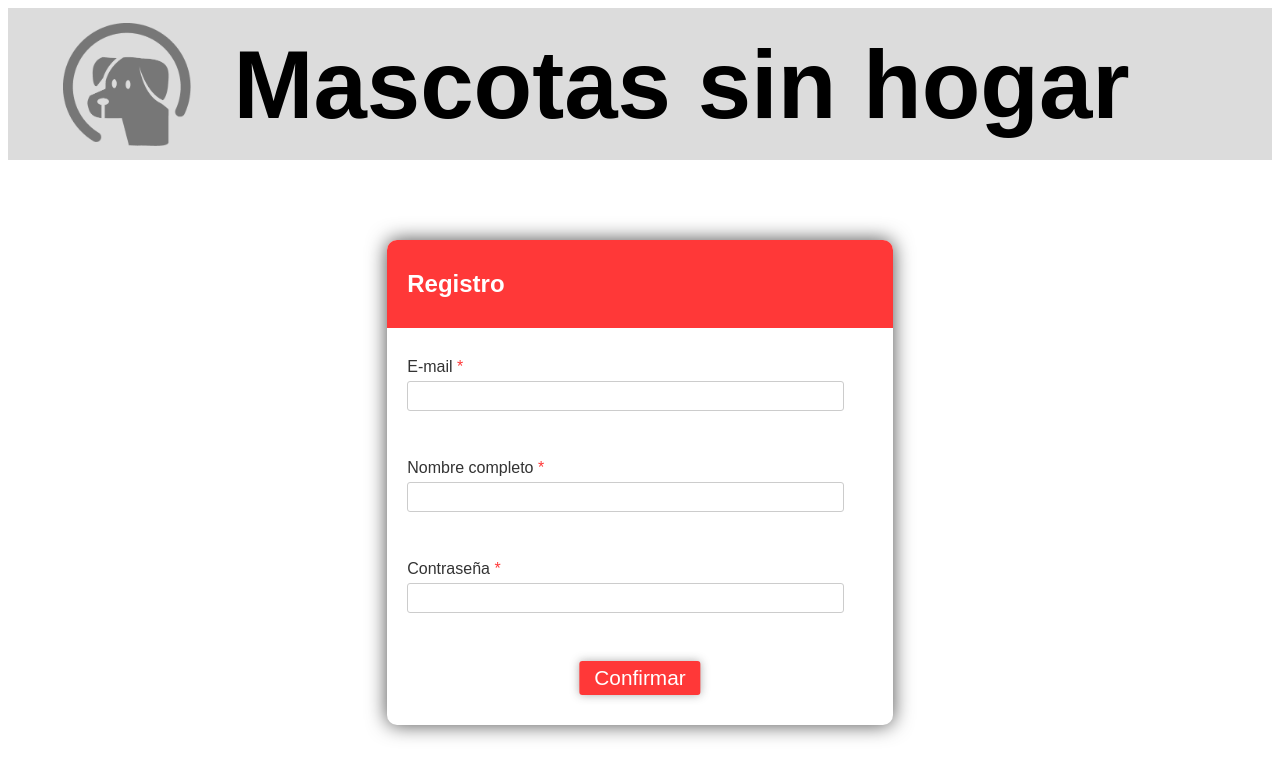
After one commit to driden/PHP, a PHP site: page /register.html in a window 1280 px wide. The commit adds this page. Shown: the top 778 px of the page. Run offline with PHP 8.4, Linux system fonts and the light colour scheme.

Commit message:
Se agrega formulario de registro

```diff
--- a/Entrega/css/login.css
+++ b/Entrega/css/login.css
@@ -38,6 +38,23 @@ body {
     left: 2.3em;
     top: -10px;
   }
+
+#spanFullName{
+    color: #FF3838;
+
+}
+
+#spanEMail{
+  color: #FF3838;
+
+}
+
+#spanPassword{
+  color: #FF3838;
+
+}
+
+
   form input {
     display: block;
     width: 78%;
--- a/Entrega/login.html
+++ b/Entrega/login.html
@@ -30,7 +30,7 @@
         <br>
 
 
-        <label>Password
+        <label>Contraseña
             <span>*</span>
         </label>
         <input type="password" name="password">
--- /dev/null
+++ b/Entrega/register.html
@@ -0,0 +1,55 @@
+<!DOCTYPE html>
+<html lang="en">
+
+<head>
+    <meta charset="UTF-8">
+    <link rel="stylesheet" href="css/login.css">
+    <link href="./css/header.css" rel="stylesheet" type="text/css">
+</head>
+
+<body>
+
+    <div id="header">
+        <div id="logo">
+            <a href="./index.html">
+                <img src="./img/logo.png" alt="Logo" id="logo">
+            </a>
+        </div>
+        <div id="title">
+            <span>Mascotas sin hogar</span>
+        </div>
+    </div>
+    <div id="formContainer">
+
+        <form>
+            <header>Registro</header>
+            <label>E-mail
+
+            </label>
+            <span id="spanEMail">*</span>
+            <input type="text" name="username">
+            <br>
+
+
+            <label>Nombre completo
+
+            </label>
+            <span id="spanFullName">*</span>
+            <input type="text" name="username">
+            <br>
+
+
+            <label>Contraseña
+            </label>
+            <span id="spanPassword">*</span>
+
+            <input type="password" name="password">
+            <br>
+
+            <button>Confirmar</button>
+        </form>
+    </div>
+
+</body>
+
+</html>
```
